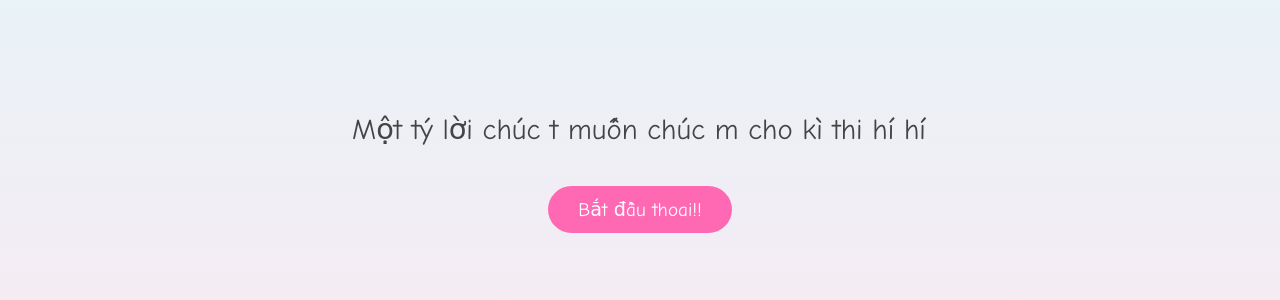
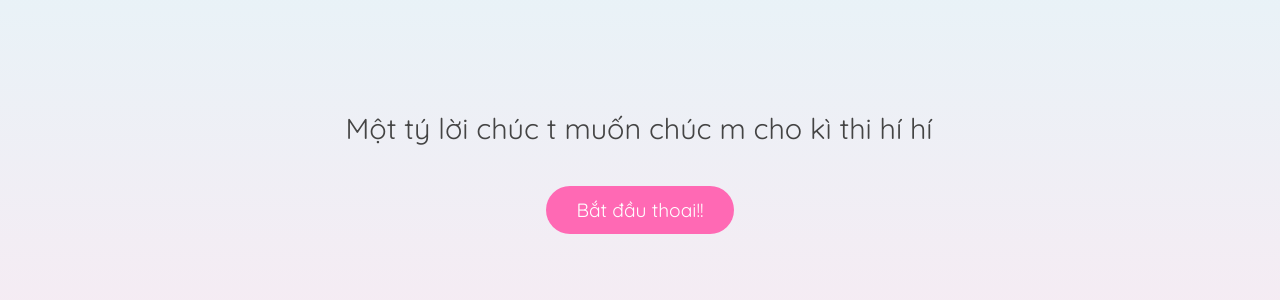
Before and after one commit to JanelJolena/oachxalac, a plain HTML site: page index.html in a window 1280 px wide. Shown: the part 228-528 px from the top of the page. Drawn offline with Linux system fonts and the light colour scheme.

Commit message:
Update index.html
change font

```diff
--- a/index.html
+++ b/index.html
@@ -4,6 +4,10 @@
   <meta charset="UTF-8" />
   <meta name="viewport" content="width=device-width, initial-scale=1" />
   <title>1 lời chúc cho gờ ích</title>
+
+  <!-- Google Font Quicksand -->
+  <link href="https://fonts.googleapis.com/css2?family=Quicksand&display=swap" rel="stylesheet" />
+
   <style>
     /* Reset & base */
     * {
@@ -11,7 +15,7 @@
     }
     body, html {
       margin: 0; padding: 0;
-      font-family: 'Comic Sans MS', cursive;
+      font-family: 'Quicksand', cursive, sans-serif;
       background: linear-gradient(to bottom, #fceff9, #ffe6f0);
       color: #333;
       overflow-x: hidden;
```
